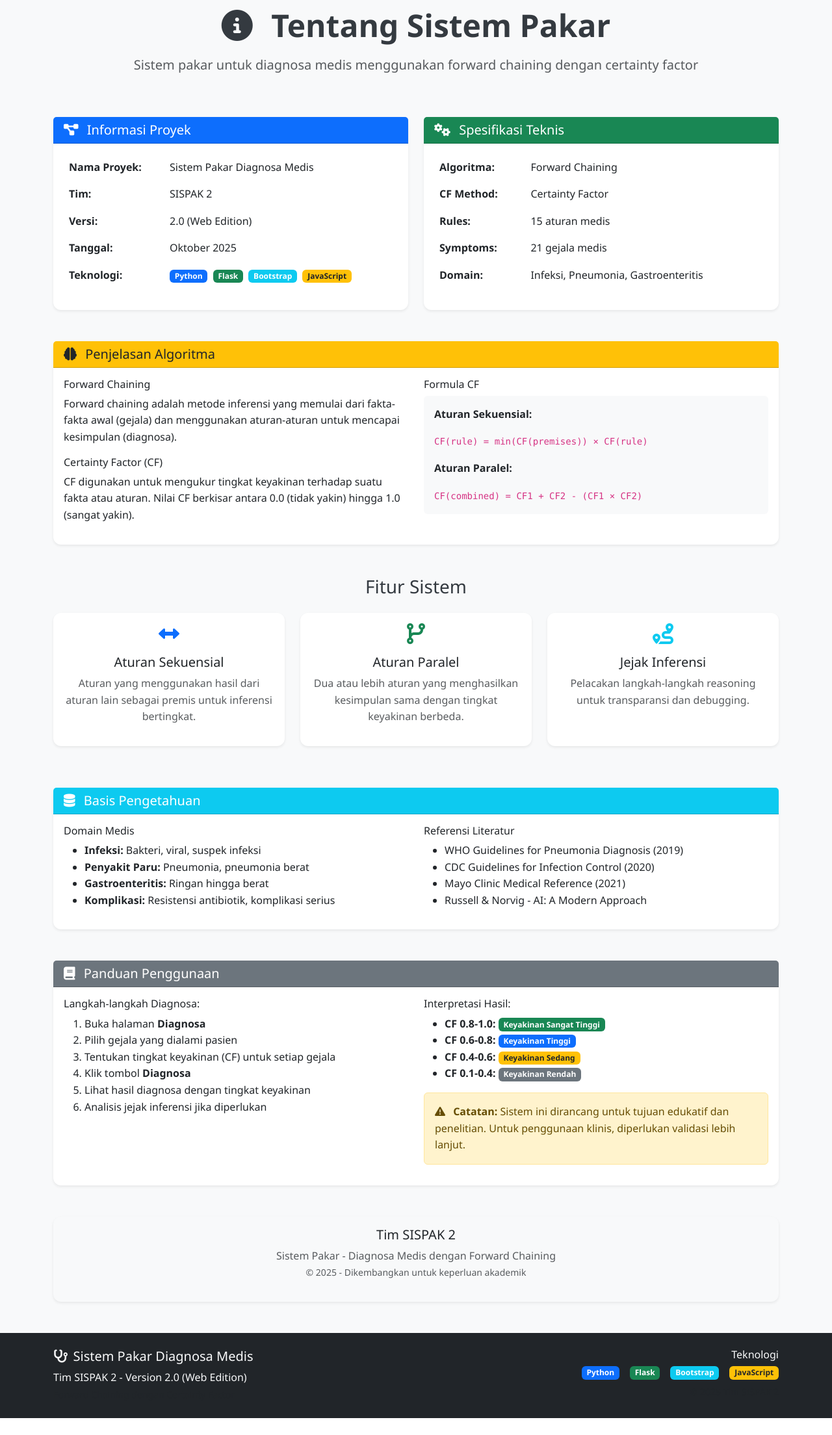
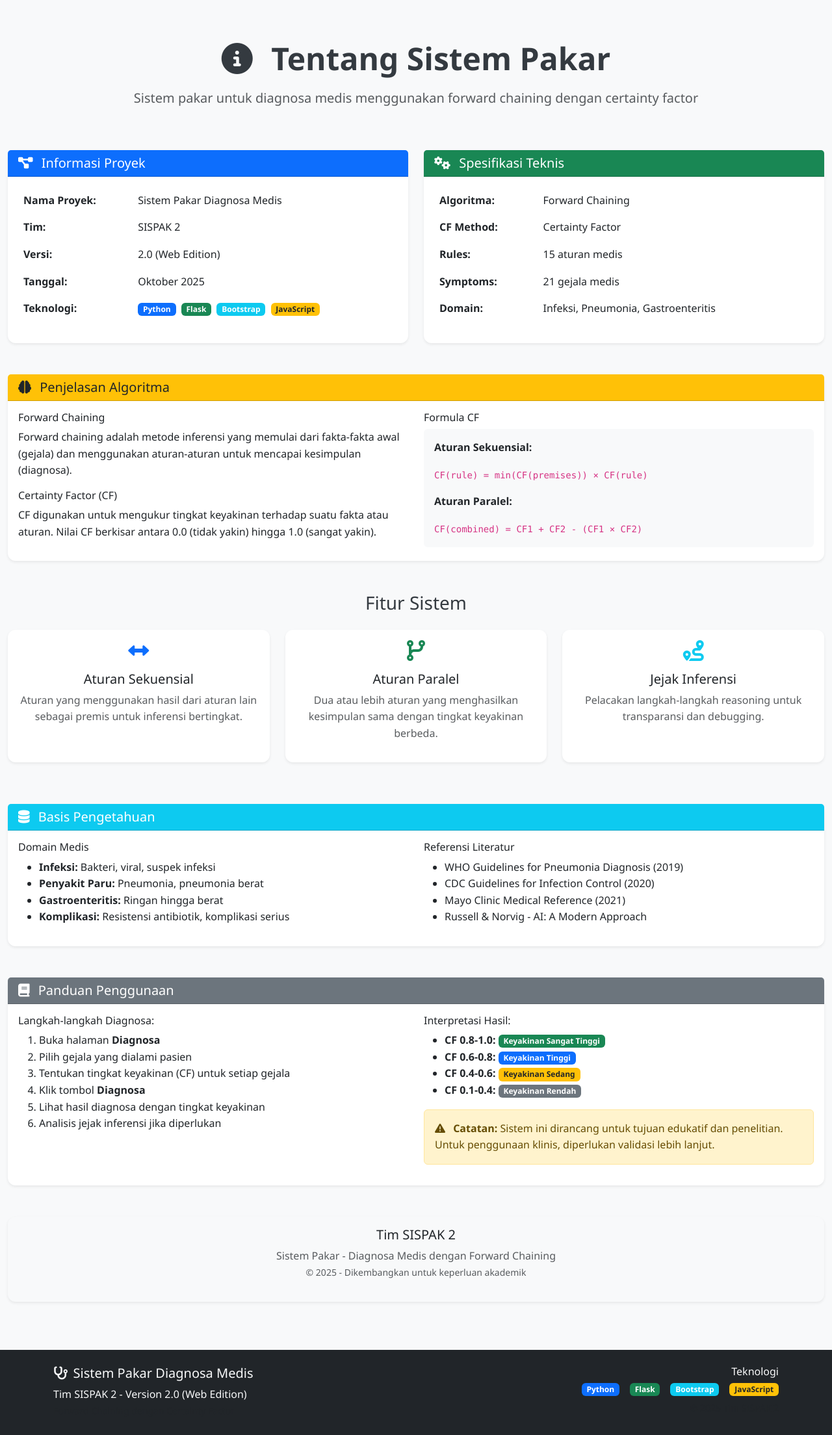
Before and after one commit to deeztrzl/SISTEM-PAKAR, a Flask app: template web_ui/templates/about.html in a window 1280 px wide. Shown: the part 62-2270 px from the top of the page at 65% size. Before the commit the page ends 2244 px from the top, so only its background shows below. Run offline with Flask 2, Linux system fonts and the light colour scheme; the template is opened without the code that fills it, so the values that code supplies are empty.

Commit message:
Changes to be committed:

```diff
--- a/web_ui/app.py
+++ b/web_ui/app.py
@@ -162,10 +162,10 @@ def api_diagnose():  # noqa: C901
         for symptom, value in symptoms.items():
             try:
                 # Handle nested format: {symptom: {present: bool, cf: value}}
-                if isinstance(value, dict) and "cf" in value:
+                i isinstance(value, dict) and "cf" in value:
                     cf_float = float(value["cf"])
                 # Handle flat format: {symptom: cf_value}
-                else:
+                ele:
                     cf_float = float(value)
 
                 if not (0.1 <= cf_float <= 1.0):
--- a/web_ui/templates/about.html
+++ b/web_ui/templates/about.html
@@ -3,7 +3,7 @@
 {% block title %}Tentang - Sistem Pakar Medis{% endblock %}
 
 {% block content %}
-<div class="container">
+<di class="container">
     <div class="row mb-5">
         <div class="col-12 text-center">
             <h2 class="display-5 fw-bold mb-3">
--- a/web_ui/templates/base.html
+++ b/web_ui/templates/base.html
@@ -3,7 +3,7 @@
 <head>
     <meta charset="UTF-8">
     <meta name="viewport" content="width=device-width, initial-scale=1.0">
-    <title>{% block title %}Sistem Pakar Diagnosa Medis{% endblock %}</title>
+    <tite>{% block title %}Sistem Pakar Diagnosa Medis{% endblock %}</title>
 
     <!-- Bootstrap CSS -->
     <link href="https://cdn.jsdelivr.net/npm/bootstrap@5.3.0/dist/css/bootstrap.min.css" rel="stylesheet">
--- a/web_ui/templates/diagnosis.html
+++ b/web_ui/templates/diagnosis.html
@@ -3,7 +3,7 @@
 {% block title %}Diagnosa Pasien - Sistem Pakar Medis{% endblock %}
 
 {% block content %}
-<div class="container-fluid">
+<div clss="container-fluid">
     <div class="row">
         <!-- Left Panel - Input Gejala -->
         <div class="col-lg-6">
--- a/web_ui/templates/error.html
+++ b/web_ui/templates/error.html
@@ -3,7 +3,7 @@
 {% block title %}Error {{ error_code }} - Sistem Pakar Medis{% endblock %}
 
 {% block content %}
-<div class="container">
+<div clas="container">
     <div class="row justify-content-center">
         <div class="col-md-6 text-center">
             <div class="error-page py-5">
```
